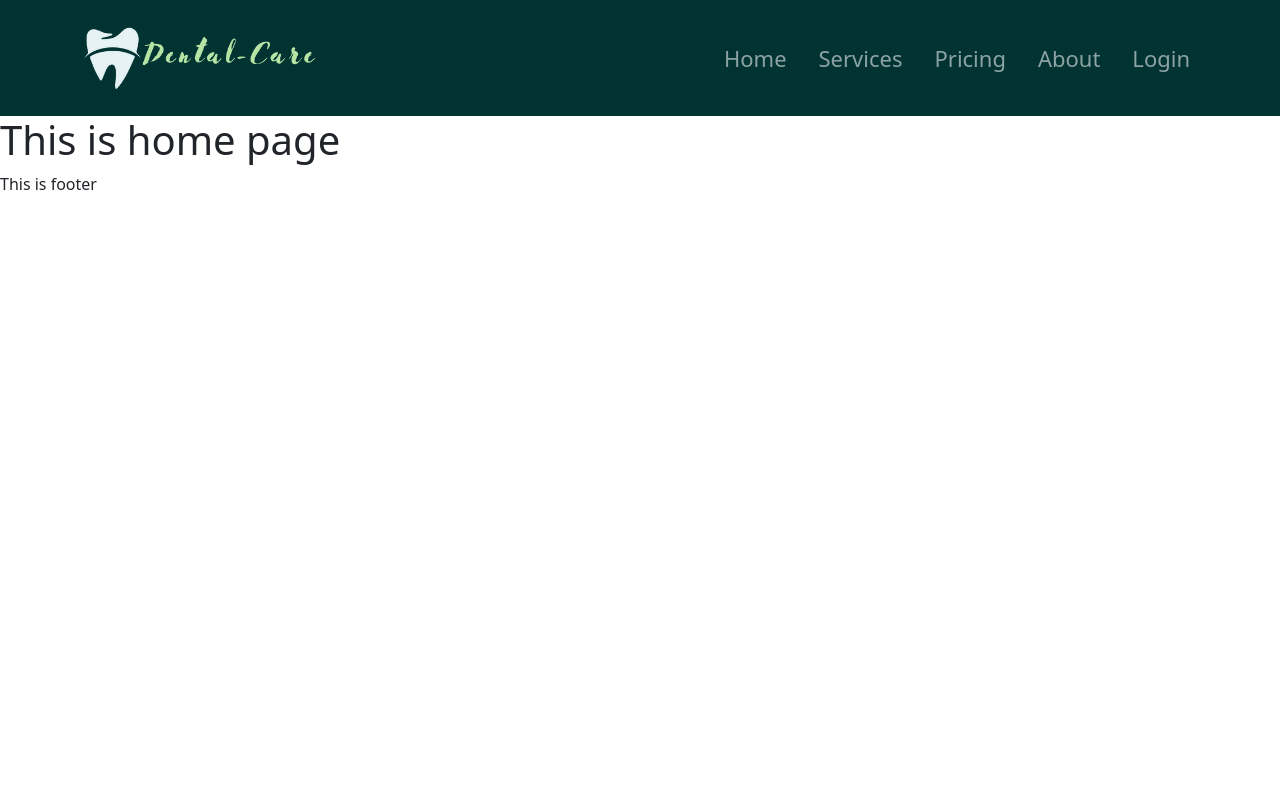
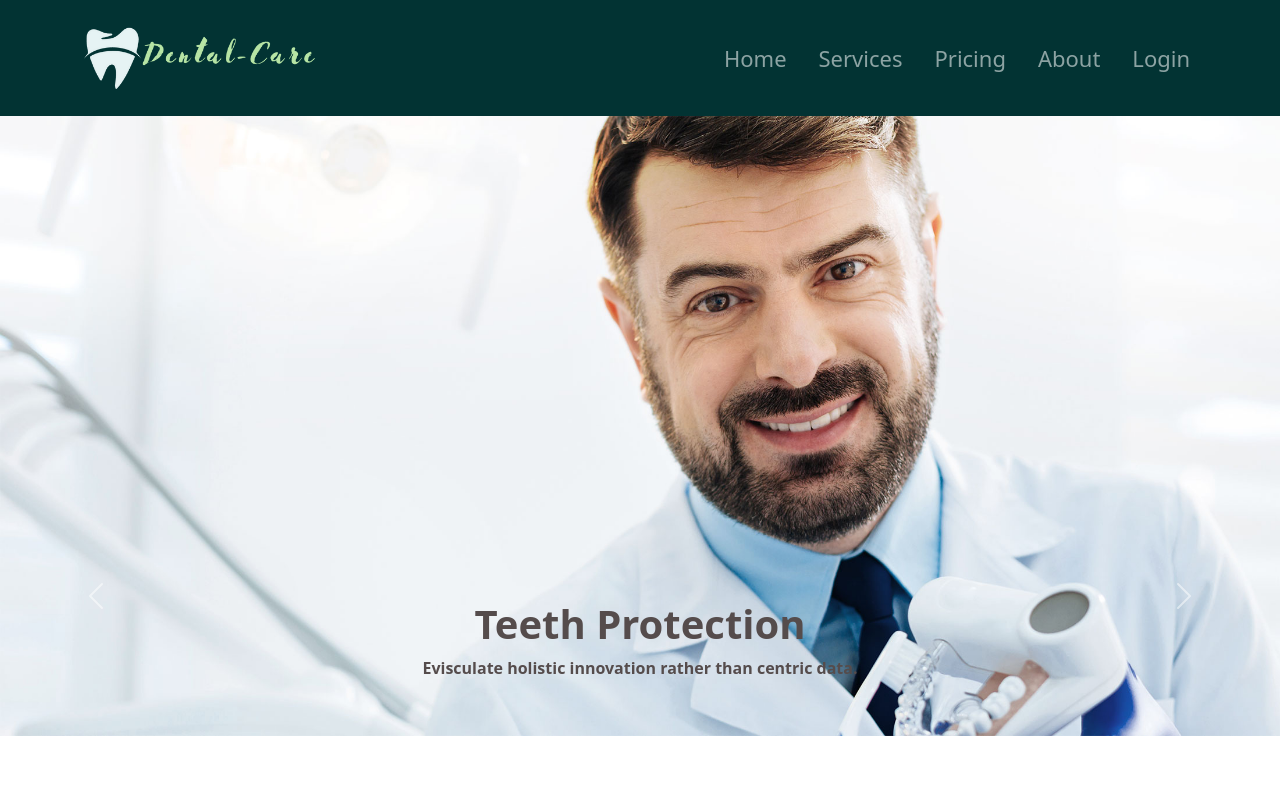
Before and after one commit to mdgulamasib/dental-care-client, a React (Create React App) app: page / in a window 1280 px wide. Shown: the top 800 px of the page. Built offline with nearby package versions, Linux system fonts and the light colour scheme.

Commit message:
home  carousel part implemented

```diff
--- /dev/null
+++ b/src/Pages/Banner/Banner.css
@@ -0,0 +1,4 @@
+.carousel-styling {
+    color: rgb(85, 76, 76);
+    font-weight: 700;
+}
--- /dev/null
+++ b/src/Pages/Banner/Banner.js
@@ -0,0 +1,59 @@
+import React, { useState } from 'react';
+import { Carousel } from 'react-bootstrap';
+import banner1 from '../../images/banner/doctor-1.jpg'
+import banner2 from '../../images/banner/doctor-2.jpg'
+import banner3 from '../../images/banner/doctor-3.jpg'
+import './Banner.css'
+
+const Banner = () => {
+
+    const [index, setIndex] = useState(0);
+    const handleSelect = (selectedIndex, e) => {
+        setIndex(selectedIndex);
+    };
+
+
+    return (
+        <>
+            <Carousel activeIndex={index} onSelect={handleSelect}>
+                <Carousel.Item>
+                    <img
+                        className="d-block w-100"
+                        src={banner1}
+                        alt="First slide"
+                    />
+                    <Carousel.Caption>
+                        <h3 className='carousel-styling fs-1'>Teeth Implants</h3>
+                        <p className='carousel-styling'>Leverage other resource leveling convergence data.</p>
+                    </Carousel.Caption>
+                </Carousel.Item>
+                <Carousel.Item>
+                    <img
+                        className="d-block w-100"
+                        src={banner2}
+                        alt="Second slide"
+                    />
+
+                    <Carousel.Caption>
+                        <h3 className='carousel-styling fs-1'>Teeth Protection</h3>
+                        <p className='carousel-styling'>Evisculate holistic innovation rather than centric data.</p>
+                    </Carousel.Caption>
+                </Carousel.Item>
+                <Carousel.Item>
+                    <img
+                        className="d-block w-100"
+                        src={banner3}
+                        alt="Third slide"
+                    />
+
+                    <Carousel.Caption>
+                        <h3 className='carousel-styling'>Dental Surgery</h3>
+                        <p className='carousel-styling fs-5 '>Engage fully tested process top line platform clients.</p>
+                    </Carousel.Caption>
+                </Carousel.Item>
+            </Carousel>
+        </>
+    );
+};
+
+export default Banner;
--- a/src/Pages/Home/Home.js
+++ b/src/Pages/Home/Home.js
@@ -1,9 +1,12 @@
-import React from 'react';
+import React, { useState } from 'react';
+import Banner from '../Banner/Banner';
+
+import './Home.css'
 
 const Home = () => {
     return (
         <div>
-            <h1>This is home page</h1>
+            <Banner></Banner>
         </div>
     );
 };
```
